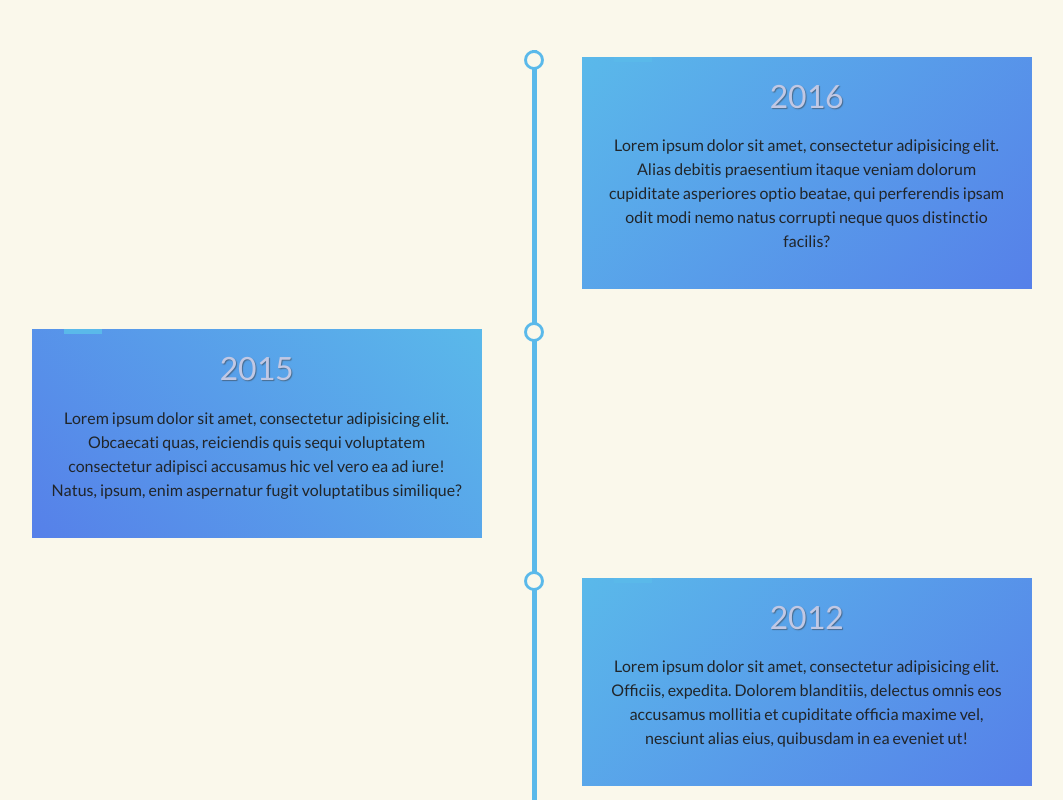
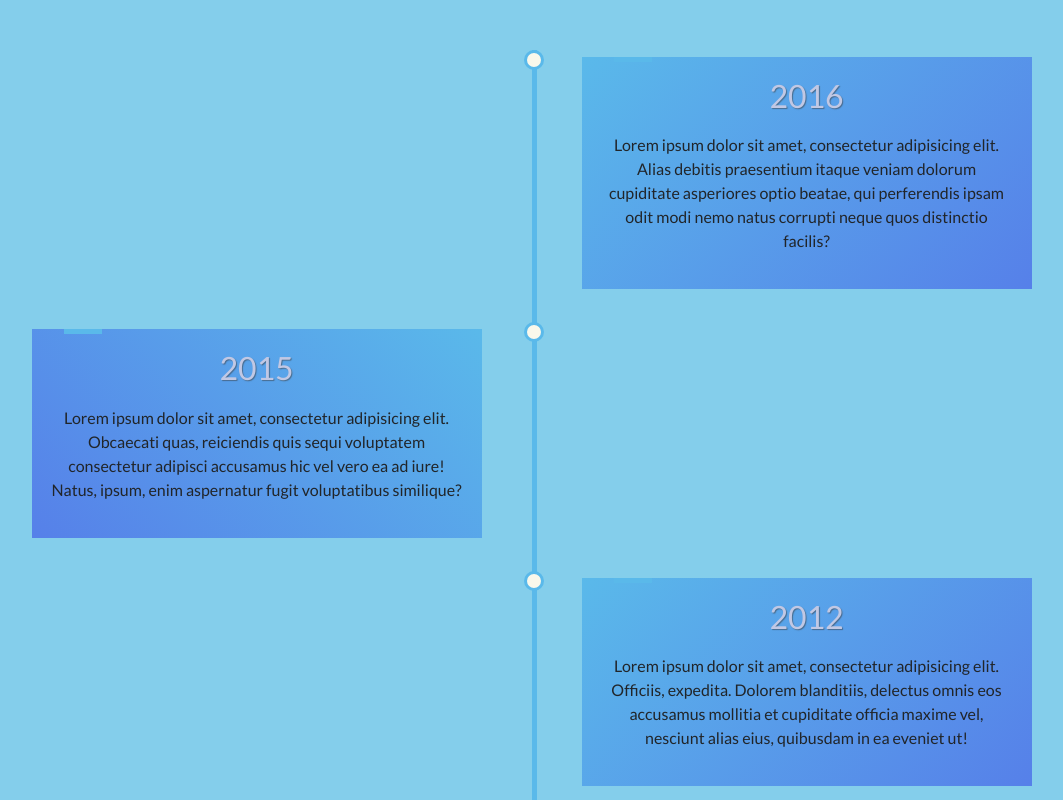
Before and after one commit to thevinitgupta/vertical-timeline, a plain HTML site: page index.html in a window 1280 px wide. Shown: the top 800 px of the page, without its empty margins (106-1169 px from the left). Drawn offline with nearby package versions, Linux system fonts and the light colour scheme.

Commit message:
Update style.css

```diff
--- a/style.css
+++ b/style.css
@@ -28,7 +28,8 @@ body{
   }
 
   ul{
-    background: #faf8eb;
+    width: 100%;
+    background: #84ceeb;
     padding: 50px 0;
   }
     li{
```
